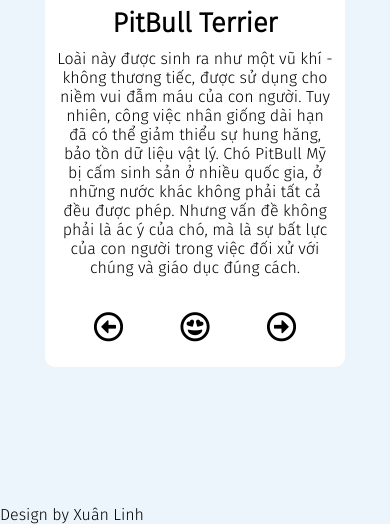
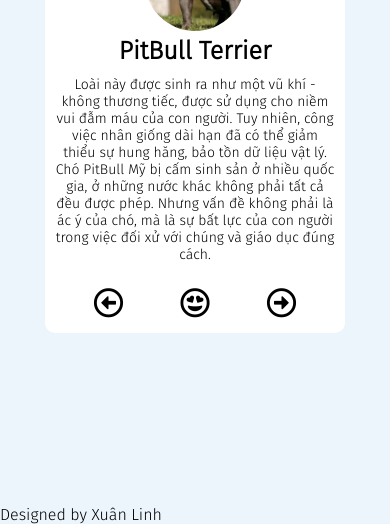
Before and after one commit to xulidinh88/dog-review, a plain HTML site: page index.html in a window 390 px wide. Shown: the part 320-844 px from the top of the page. Drawn offline with Linux system fonts and the light colour scheme; a web font is replaced by a local one.

Commit message:
Dog Review

```diff
--- a/index.html
+++ b/index.html
@@ -51,7 +51,7 @@
 				</div>
 			</section>
 		</div>
-		<div class="madeby">Design by Xuân Linh</div>
+		<div class="madeby">Designed by Xuân Linh</div>
 	</body>
 	<script src="script.js"></script>
 </html>
--- a/style.css
+++ b/style.css
@@ -40,7 +40,6 @@ html {
 }
 .name__content {
 	margin: 10px 0px;
-
 	font-family: "Fira Sans", sans-serif;
 	font-size: 27px;
 	text-align: center;
@@ -96,6 +95,12 @@ html {
 		font-family: "Gluten", cursive;
 		border-bottom: 2px solid rgb(73, 166, 233);
 	}
+	.name__content {
+		margin: 5px 0px;
+		font-family: "Fira Sans", sans-serif;
+		font-size: 25px;
+		text-align: center;
+	}
 	.content {
 		margin: 10px;
 	}
@@ -109,6 +114,9 @@ html {
 	.description__content {
 		margin: 10px 0px;
 		font-family: "Fira Sans", sans-serif;
-		font-size: 16px;
+		font-size: 14px;
+	}
+	.controls {
+		padding: 10px 20px;
 	}
 }
```
